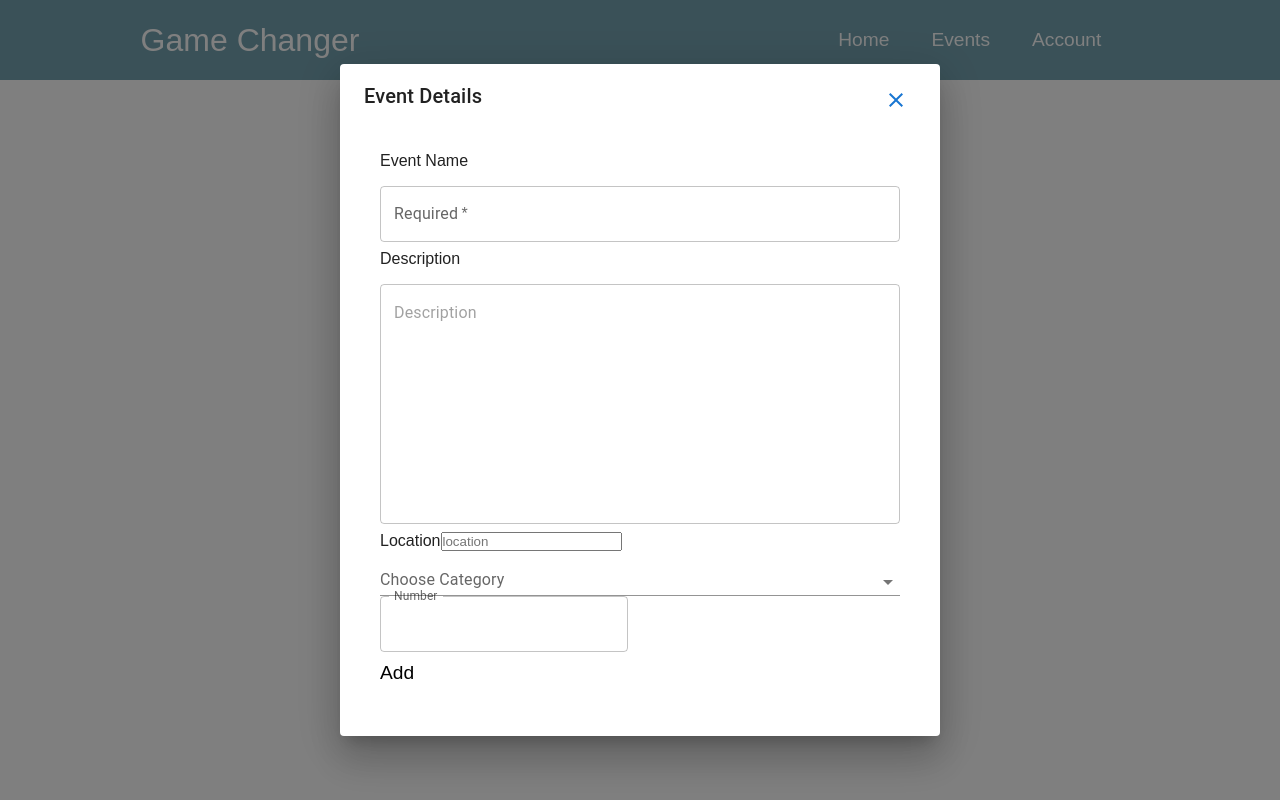
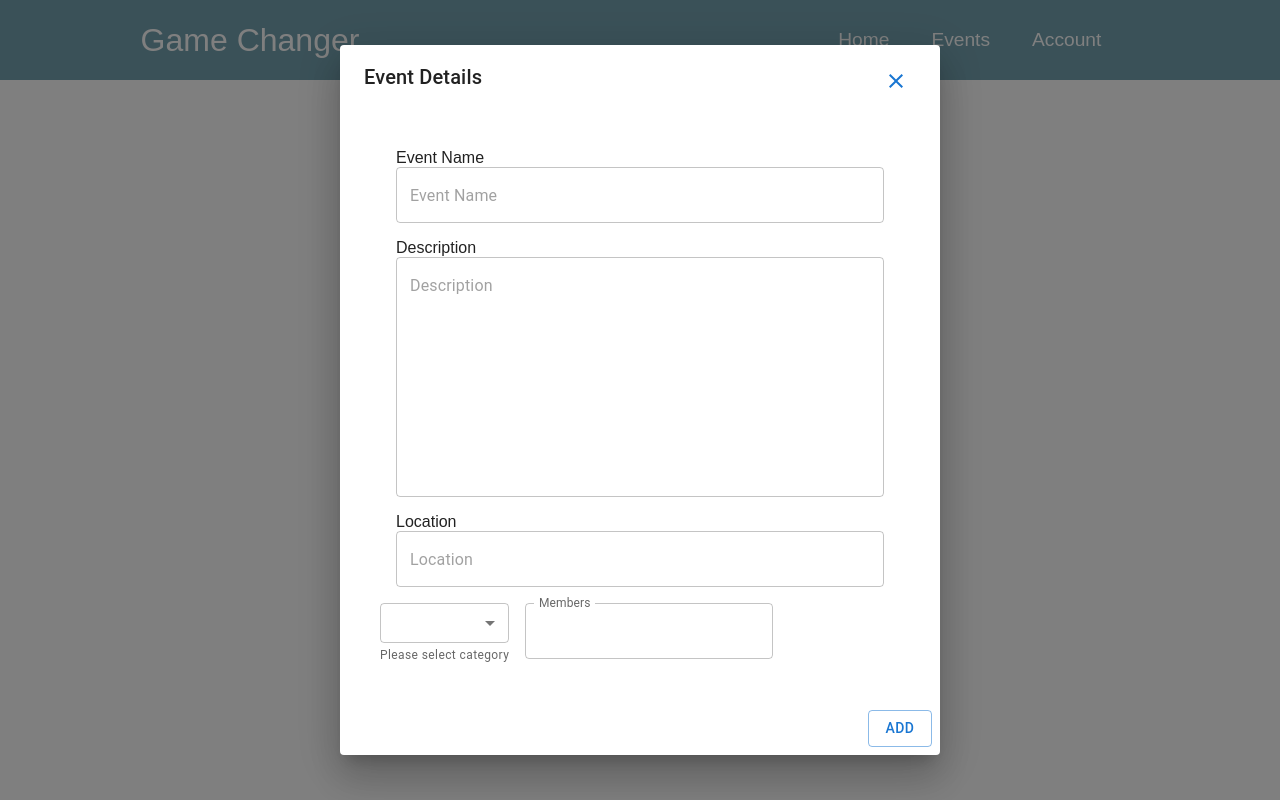
Before and after one commit to pelegvd/GameChanger, a React (Create React App) app: page / in a window 1280 px wide. Both pictures are taken after a click on the button "ADD EVENT". Built offline with nearby package versions, Linux system fonts and the light colour scheme.

Commit message:
design add event page

```diff
--- a/src/pages/AddEventPage.tsx
+++ b/src/pages/AddEventPage.tsx
@@ -1,12 +1,9 @@
 import {
   Button,
-  Checkbox,
   Dialog,
   DialogActions,
   DialogContent,
-  DialogContentText,
   DialogTitle,
-  FormControlLabel,
   IconButton,
   Stack,
   TextField,
@@ -15,14 +12,16 @@ import CloseIcon from "@mui/icons-material/Close";
 import { useState } from "react";
 import React from "react";
 import Autocomplete from "@mui/material/Autocomplete";
+import Select, { SelectChangeEvent } from '@mui/material/Select';
+import MenuItem from '@mui/material/MenuItem';
+import FormHelperText from '@mui/material/FormHelperText';
+
 
 document.body.addEventListener("submit", async function (event) {
   event.preventDefault();
   const form = event.target as HTMLFormElement;
-  const foo = new FormData(form)
-  //console.log(Object.fromEntries(foo.entries()));
-  console.log(JSON.stringify(Object.fromEntries(foo.entries())))
-  await fetch('http://localhost:9000/event', {method:'post', headers:{"content-Type":"application/json"}, body:JSON.stringify(Object.fromEntries(foo.entries()))})
+  const data = new FormData(form)
+  await fetch('http://localhost:9000/event', {method:'post', headers:{"content-Type":"application/json"}, body:JSON.stringify(Object.fromEntries(data.entries()))})
   .then((response: Response) => response.json())
   .then((json) => json)
   .catch((error) => console.log(error));
@@ -39,6 +38,13 @@ function AddEvent() {
   const handleSubmit = (event: React.FormEvent<HTMLFormElement>) => {
     event.preventDefault();
     console.log(event.target);
+  };
+
+
+  const [age, setAge] = React.useState('');
+
+  const handleChange = (event: SelectChangeEvent) => {
+    setAge(event.target.value);
   };
 
   const defaultProps = {
@@ -71,80 +77,74 @@ function AddEvent() {
           {/* <DialogContentText>Do you want remove this user?</DialogContentText> */}
           <Stack spacing={2} margin={2}>
           <form>
-          {/*className="ui form" onSubmit={e => {
-          //e.preventDefault();
-          //const foo = new FormData(e)
-          //console.log(Object.fromEntries(e))
-          //const foo = new FormData(e.target)
-          //console.log(Object.fromEntries(foo.entries()));
-         // fetch('http://localhost:9000/event', {method:'post',body:JSON.stringify(Object.fromEntries(foo.entries())), headers:{contentType:"application/json"}})
-          //}}>*/}
-              <div>
+              <Stack margin={2}>
                 <label>Event Name</label>
                 <TextField
                   required
                   fullWidth
                   id="outlined-required"
-                  label="Required"
                   name="title"
-                  margin="normal"
                   placeholder="Event Name"
                 />
-              </div>
-              <div>
+              </Stack>
+              <Stack margin={2}>
                 <label>Description</label>
                 <TextField
                   id="outlined-multiline-static"
                   fullWidth
+                  required
                   multiline
-                  margin="normal"
                   rows={9}
                   name="description"
                   placeholder="Description"
                 />
-              </div>
-              <div>
-                <label>Location</label>
-                <input name="location" placeholder="location" />
-              </div>
-              <Stack>
-                <Autocomplete
-                  {...defaultProps}
-                  id="clear-on-escape"
-                  clearOnEscape
-                  includeInputInList
-                  size="small"
-                  renderInput={(params) => (
-                    <TextField
-                      {...params}
-                      label="Choose Category"
-                      variant="standard"
-                    />
-                  )}
+              </Stack>
+              <Stack margin={2}>
+              <label>Location</label>
+                <TextField
+                  required
+                  fullWidth
+                  id="outlined-required"
+                  //name="location"
+                  placeholder="Location"
                 />
               </Stack>
-              <div>
+              <Stack spacing={2} direction='row'>
+              <Stack margin={2}>
+                 <Select
+          labelId="demo-simple-select-required-label"
+          id="demo-simple-select-required"
+          value={age}
+          size="small"
+          label="Age *"
+          onChange={handleChange}
+        >
+          <MenuItem value="">
+            <em>None</em>
+          </MenuItem>
+          <MenuItem value={10}>Ten</MenuItem>
+          <MenuItem value={20}>Twenty</MenuItem>
+          <MenuItem value={30}>Thirty</MenuItem>
+        </Select>
+        <FormHelperText>Please select category</FormHelperText>
+              </Stack>
+              <Stack margin={2}>
                 <TextField
                   id="outlined-number"
-                  label="Number"
+                  label="Members"
                   type="number"
                   //name="members"
                   InputLabelProps={{
                     shrink: true,
                   }}
                 />
-              </div>
-              <div>
-                <button className="btn-submit" type="submit">
-                  Add
-                </button>
-              </div>
+              </Stack>
+              </Stack>
             </form>
           </Stack>
         </DialogContent>
         <DialogActions>
-          {/* <Button color="success" variant="contained">Yes</Button>
-                    <Button onClick={closepopup} color="error" variant="contained">Close</Button> */}
+          <Button className="btn-submit" type="submit" variant="outlined">Add</Button>
         </DialogActions>
       </Dialog>
     </div>
```
